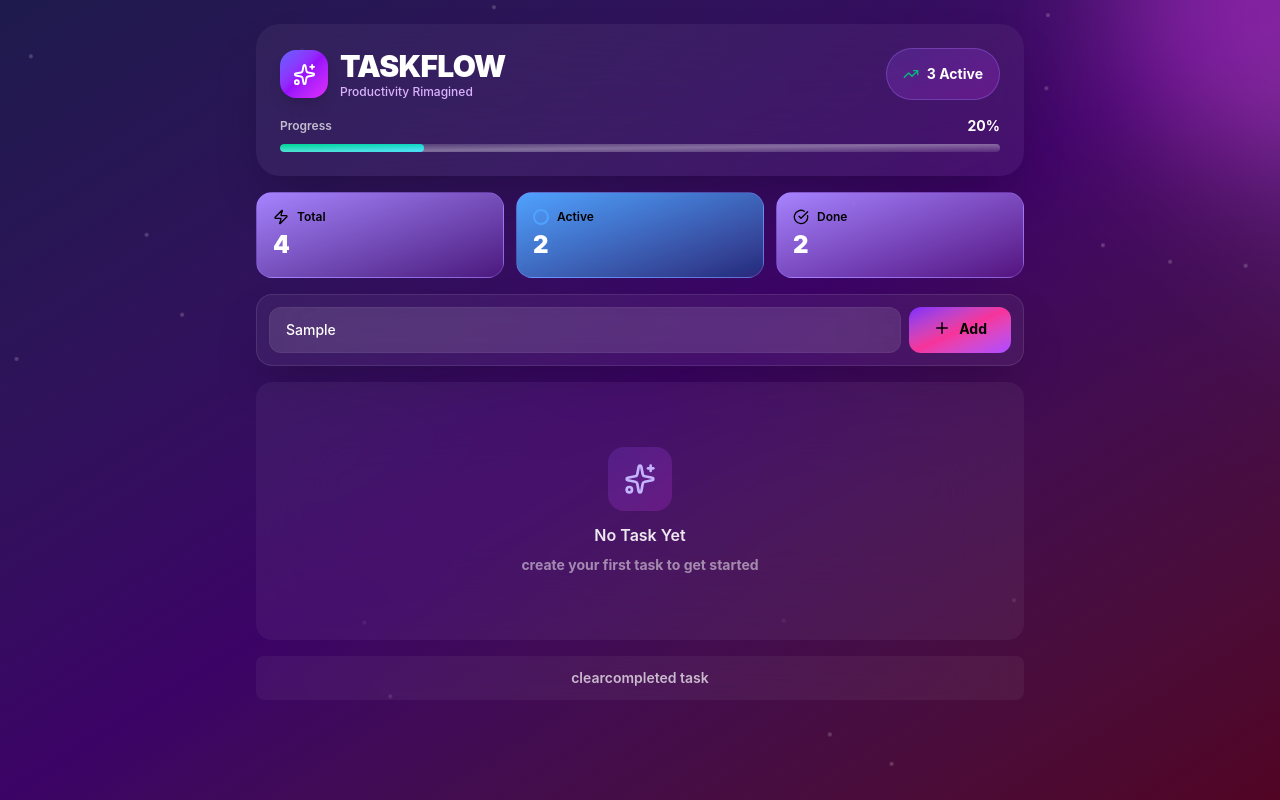
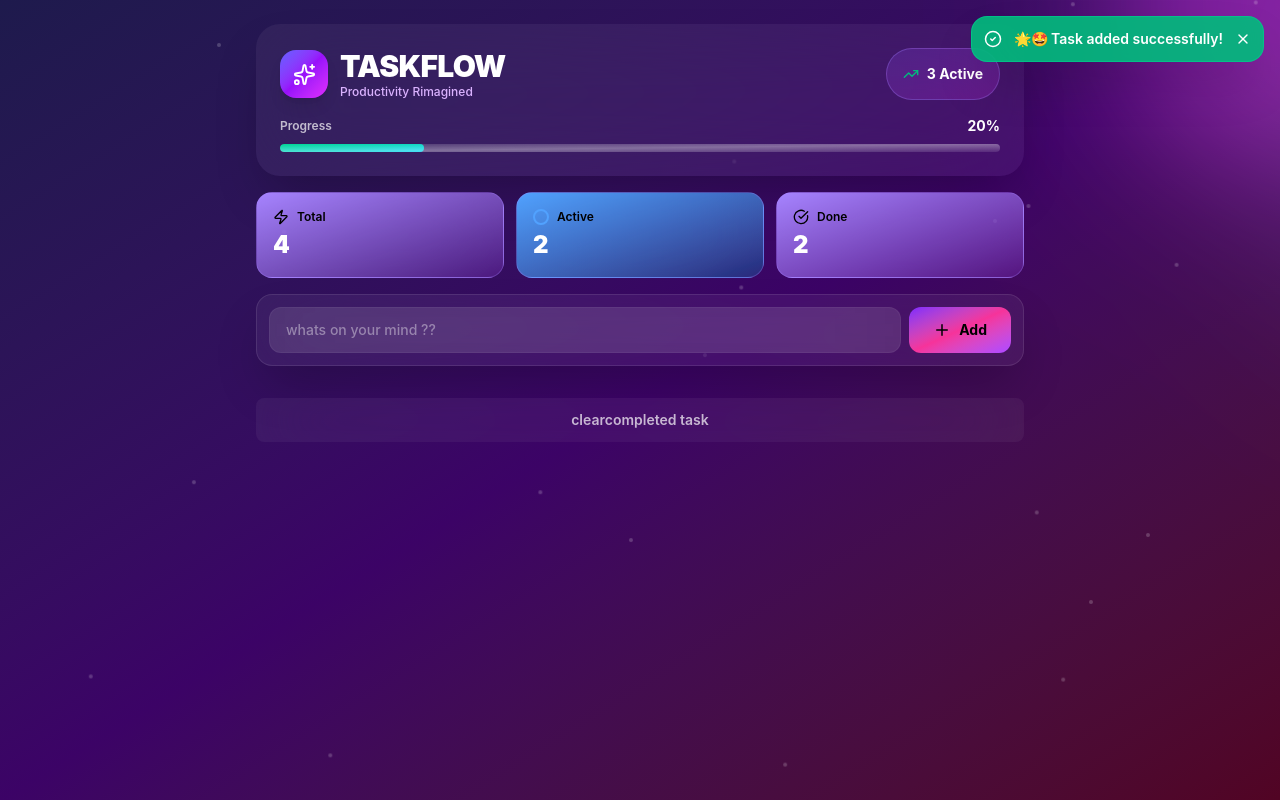
Before and after one commit to walkeom01/FRONTEND_REACT_PROJECT, a React (Vite) app in the folder TASK_FLOW_APP/: page / in a window 1280 px wide. Both pictures are taken after typing "Sample" into the empty fields and a click on the button "Add". Built offline with nearby package versions, Linux system fonts and the light colour scheme.

Commit message:
coded logic for notification useState() is used add todo function

```diff
--- a/TASK_FLOW_APP/src/App.jsx
+++ b/TASK_FLOW_APP/src/App.jsx
@@ -1,4 +1,4 @@
-import React from 'react'
+import React, { useState } from 'react'
 import Animate from './components/animate'
 import Notification from './components/notification'
 import Header from './components/header'
@@ -7,18 +7,67 @@ import Input from './components/input'
 import Todolist from './components/todolist'
 import Clearbutton from './components/clearbutton'
 
+const playsound = () => { };
 const App = () => {
+
+  const STORAGE_KEY = "todo";
+
+  const [todo, settodo] = useState([])
+  const [input, setinput] = useState("")
+  const [notification, setnotification] = useState(null)
+  const [editingid, seteditingid] = useState(null)
+  const [edittext, setedittext] = useState("")
+  const [hasload, sethasloaded] = useState(false)
+
+
+  //get from local storage
+
+
+  //save to local storage
+
+
+  //show notification
+  const shownotification = (message, type = "success") => {
+    setnotification({ message, type });
+    setTimeout(() => {
+      setnotification(null)
+    }, 3000);
+  }
+
+  //add todo
+  const handleaddtodo = () => {
+    if (!input.trim()) return;
+
+    const newtodo = {
+      id: Date.now(),
+      text: input,
+      completed: false,
+      createdate: new Date().toISOString()
+    };
+    settodo([newtodo, ...todo]);
+    setinput("")
+    playsound("add")
+    shownotification("🌟🤩 Task added successfully!")
+  }
+
+  //update todo
+
+
+  //delete todo
+
   return (
-    <div className='min-h-screen bg-linear-to-br from-indigo-950 via-purple-950 to-pink-950 p-3 sm:p-6 relative overflow-hidden'>
+    <div className='min-h-screen bg-linear-to-br from-indigo-950 via-purple-950 to-pink-950 p-3 sm:p-6 relative overflow-hidden'
+      style={{ minHeight: '100vh' }}>
 
       <Animate />
-      <Notification />
+      <Notification
+        notification={notification} onClose={() => setnotification(null)} />
 
       <div className='max-w-3xl mx-auto relative z-10'>
         <Header />
         <StatsGrid />
-        <Input />
-        <Todolist />
+        <Input value={input} onChange={(e) => setinput(e.target.value)} onAdd={handleaddtodo} />
+        <Todolist todo= {todo} />
         <Clearbutton />
       </div>
 
--- a/TASK_FLOW_APP/src/components/input.jsx
+++ b/TASK_FLOW_APP/src/components/input.jsx
@@ -1,27 +1,34 @@
 import { Plus } from 'lucide-react';
-import React from 'react'
+import React from 'react';
 
-const input = () => {
-  let value;
-  let onchange;
-  let onadd;
-  let onkeypress;
+const Input = ({ value, onChange, onAdd }) => {
+
+  const handleKeyPress = (e) => {
+    if (e.key === "Enter") {
+      onAdd();
+    }
+  };
 
   return (
     <div className='backdrop-blur-2xl bg-white/5 rounded-2xl border border-white/10 p-3 mb-4 shadow-2xl hover:bg-white/10 transition-all duration-300'>
       <div className='flex gap-2 justify-between'>
         <input
-         type="text"
-         value={value}
-         onchange={onchange}
-         onKeyDown={onkeypress}
-         placeholder='whats on your mind ??'
-         className='flex-1 px-4 py-3 bg-white/10 text-white placeholder:-white/40 rounded-xl focus:outline-none focus:ring-2  focus:ring-violet-500/50 font-medium text-sm border border-white/5 backdrop-blur-2xl transition-all'
-          />
-          <button onClick={onadd} className=' px-6  py-3 bg-linear-to-br from-violet-600 via-pink-500 to-purple-500 rounded-xl px-6 py-3 hover:shadow-xl hover:shadow-pink-500/50 transition-all duration-300 flex item-center justify-center gap-2 font-bold text-sm hover:scale-105 active:scale-105'> <Plus size={18}/> Add</button>
+          type="text"
+          value={value}
+          onChange={onChange}
+          onKeyDown={handleKeyPress}
+          placeholder='whats on your mind ??'
+          className='flex-1 px-4 py-3 bg-white/10 text-white placeholder-white/40 rounded-xl focus:outline-none focus:ring-2 focus:ring-violet-500/50 font-medium text-sm border border-white/5 backdrop-blur-2xl transition-all'
+        />
+        <button
+          onClick={onAdd}
+          className='px-6 py-3 bg-linear-to-br from-violet-600 via-pink-500 to-purple-500 rounded-xl hover:shadow-xl hover:shadow-pink-500/50 transition-all duration-300 flex items-center justify-center gap-2 font-bold text-sm hover:scale-105 active:scale-95'
+        >
+          <Plus size={18} /> Add
+        </button>
       </div>
     </div>
-  )
-}
+  );
+};
 
-export default input
+export default Input;
--- a/TASK_FLOW_APP/src/components/notification.jsx
+++ b/TASK_FLOW_APP/src/components/notification.jsx
@@ -1,32 +1,34 @@
-import React from 'react'
+import React from 'react';
+import { CheckCircle2, X, AlertCircle } from 'lucide-react';
 
-const notification = () => {
-  let notificationnn;
-  let onclose;
-if(!notificationnn)return null;
+const Notification = ({ notification, onClose }) => {
+
+  if (!notification) return null;
+
   return (
-    <div>
-      <div className='fixed top-4 right-4 z-50 animate-in slide-in-from-top-5'>
-        <div className={`flex items-center gap-3 px-3 py-3  rounded-2xl shadow-2xl
-          backdrop-blur-2xl border ${
-              notificationnn.type === "success"
-              ? "bg-emerald-500/90 border-emerald-400/50 text-white"
-              : notificationnn.type === "error"
-              ? "bg-rose-500/50 border-rose-400/50 text-white"
-              : "bg-blue-500/90 border-blue-400/50 text-white"
-          }`}
-          >
-            {notificationnn.type === "success" && <CheckCircle2 size={18}/>}
-            {notificationnn.type === "error" && <AlertCircle size={18}/>}
-            <span className='font-semibold text-sm'>{notificationnn.message}</span>
-            <button onClick={onclose} className='hover:opacity-80 transition-opacity'>
-              <X size={16}/>
-            </button>
-        </div>
+    <div className='fixed top-4 right-4 z-50'>
+      <div
+        className={`flex items-center gap-3 px-3 py-3 rounded-2xl shadow-2xl backdrop-blur-2xl border ${
+          notification.type === "success"
+            ? "bg-emerald-500/90 border-emerald-400/50 text-white"
+            : notification.type === "error"
+            ? "bg-rose-500/90 border-rose-400/50 text-white"
+            : "bg-blue-500/90 border-blue-400/50 text-white"
+        }`}
+      >
+        {notification.type === "success" && <CheckCircle2 size={18} />}
+        {notification.type === "error" && <AlertCircle size={18} />}
 
+        <span className='font-semibold text-sm'>
+          {notification.message}
+        </span>
+
+        <button onClick={onClose}>
+          <X size={16} />
+        </button>
       </div>
     </div>
-  )
-}
+  );
+};
 
-export default notification
+export default Notification;
--- a/TASK_FLOW_APP/src/components/todoitem.jsx
+++ b/TASK_FLOW_APP/src/components/todoitem.jsx
@@ -3,6 +3,7 @@ import React from 'react'
 
 const todoitem = ({
   todo,
+  index,
   editid,
   edittext,
   ontoggle,
--- a/TASK_FLOW_APP/src/components/todolist.jsx
+++ b/TASK_FLOW_APP/src/components/todolist.jsx
@@ -2,8 +2,8 @@ import React from 'react'
 import todoitem from './todoitem'
 import { Sparkles } from 'lucide-react';
 
-const todolist = () => {
-  let todo = [];
+const todolist = ({todo}) => {
+  //let todo = [];
   let editid;
   let edittext;
   let ontoggle;
```
